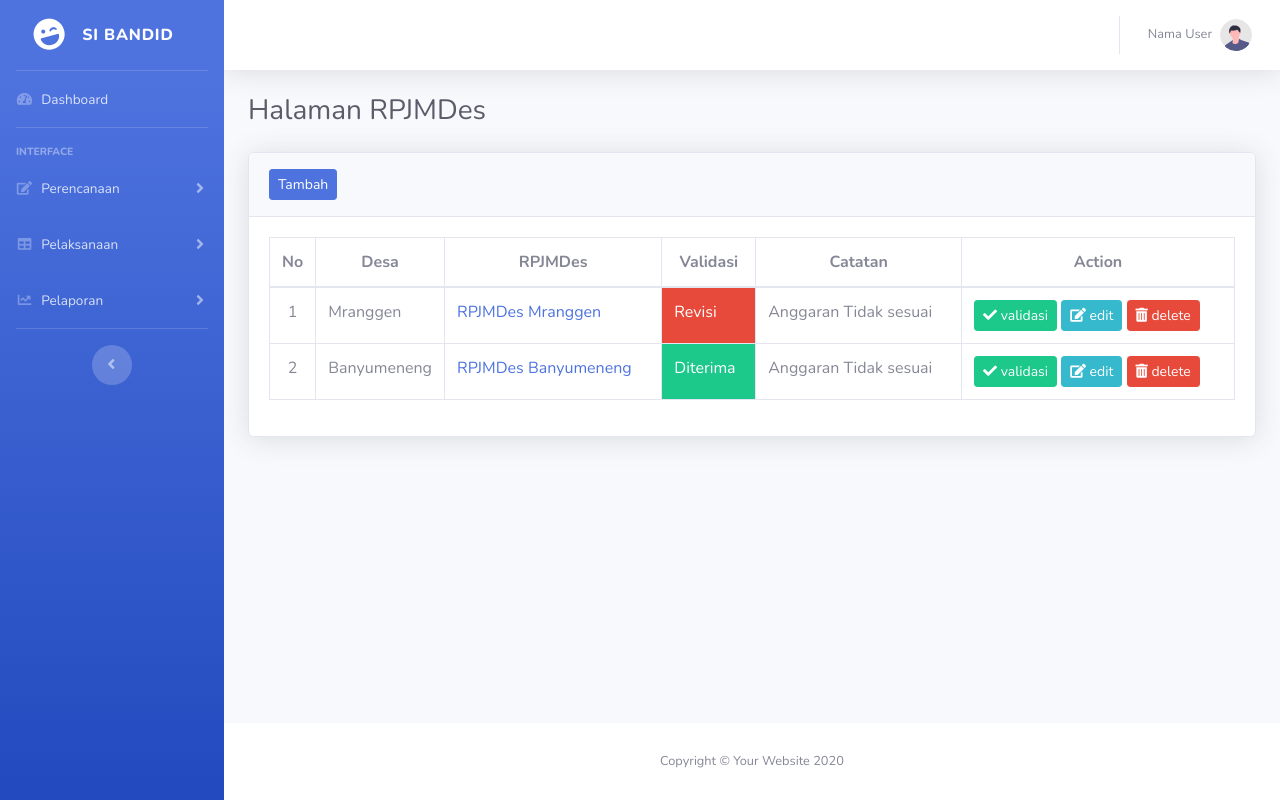
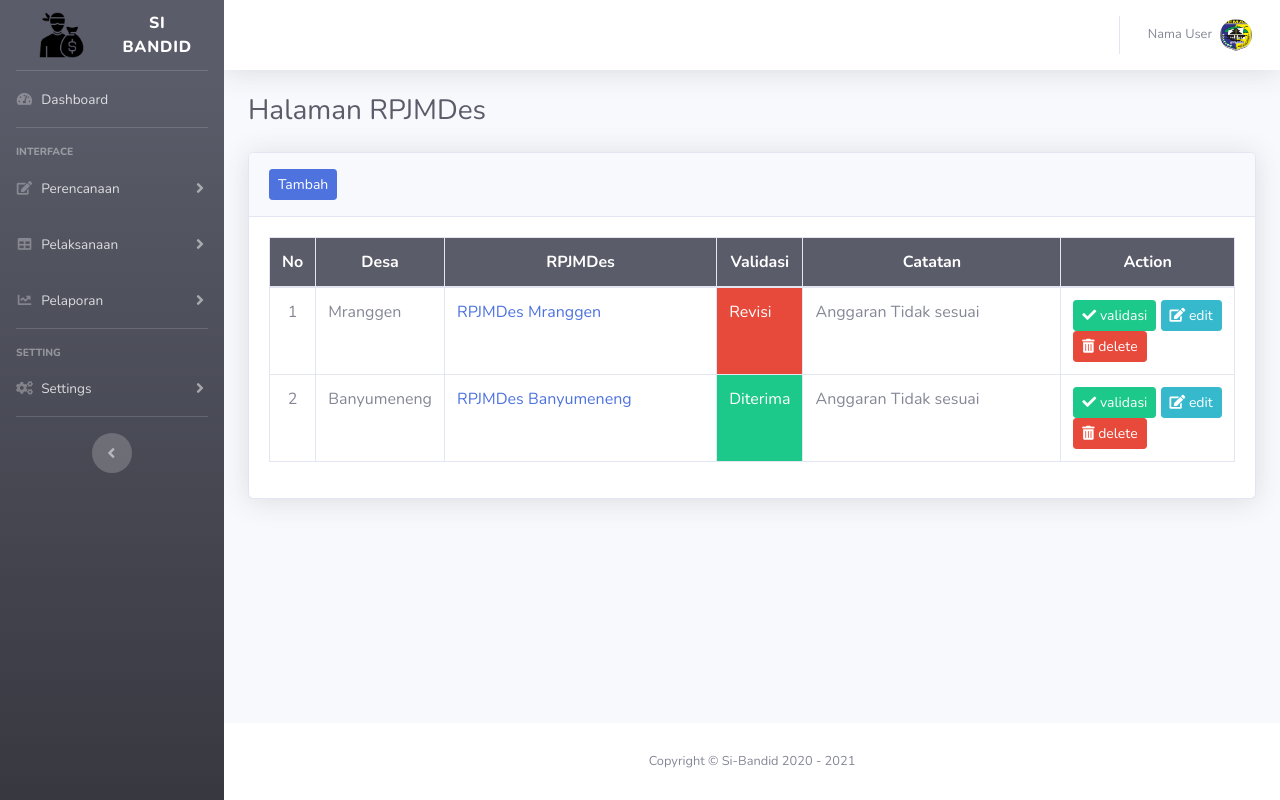
Before and after one commit to arissaturrohman/si-bandid, a PHP site: page /index.php?page=rpjmdes in a window 1280 px wide. Run offline with PHP 8.4, Linux system fonts and the light colour scheme; data that the repository does not hold is empty.

Commit message:
tampilan rpjmdes

```diff
--- a/index.php
+++ b/index.php
@@ -23,6 +23,7 @@ error_reporting(E_ALL ^ (E_NOTICE | E_WARNING));
 
   <!-- Custom styles for this template-->
   <link href="css/sb-admin-2.min.css" rel="stylesheet">
+  <link rel="shortcut icon" href="img/icon_bandit.png" type="image/x-icon">
 
 </head>
 
@@ -32,12 +33,13 @@ error_reporting(E_ALL ^ (E_NOTICE | E_WARNING));
   <div id="wrapper">
 
     <!-- Sidebar -->
-    <ul class="navbar-nav bg-gradient-primary sidebar sidebar-dark accordion" id="accordionSidebar">
+    <ul class="navbar-nav bg-gradient-dark sidebar sidebar-dark accordion" id="accordionSidebar">
 
       <!-- Sidebar - Brand -->
       <a class="sidebar-brand d-flex align-items-center justify-content-center" href="index.php">
-        <div class="sidebar-brand-icon rotate-n-15">
-          <i class="fas fa-laugh-wink"></i>
+        <div class="sidebar-brand-icon">
+          <!-- <i class="fas fa-mask"></i> -->
+          <img src="img/icon_bandit.png" width="50%" alt="">
         </div>
         <div class="sidebar-brand-text mx-3">SI BANDID</div>
       </a>
@@ -124,6 +126,31 @@ error_reporting(E_ALL ^ (E_NOTICE | E_WARNING));
       </li>
 
       <!-- Divider -->
+      <hr class="sidebar-divider">
+
+      <!-- Heading -->
+      <div class="sidebar-heading">
+        Setting
+      </div>
+
+      <!-- Nav Item - Setting Collapse Menu -->
+      <li class="nav-item">
+        <a class="nav-link collapsed" href="#" data-toggle="collapse" data-target="#collapsesetting" aria-expanded="true" aria-controls="collapsesetting">
+          <i class="fas fa-fw fa-cogs"></i>
+          <span>Settings</span>
+        </a>
+        <div id="collapsesetting" class="collapse" aria-labelledby="headingsetting" data-parent="#accordionSidebar">
+          <div class="bg-white py-2 collapse-inner rounded">
+            <h6 class="collapse-header">Custom Pengaturan:</h6>
+            <a class="collapse-item" href="#">Profile</a>
+            <a class="collapse-item" href="#">Ganti Password</a>
+            <!-- Tombol users tampil jika login admin -->
+            <a class="collapse-item" href="#">Users</a>
+          </div>
+        </div>
+      </li>
+
+      <!-- Divider -->
       <hr class="sidebar-divider d-none d-md-block">
 
       <!-- Sidebar Toggler (Sidebar) -->
@@ -157,7 +184,7 @@ error_reporting(E_ALL ^ (E_NOTICE | E_WARNING));
             <li class="nav-item dropdown no-arrow">
               <a class="nav-link dropdown-toggle" href="#" id="userDropdown" role="button" data-toggle="dropdown" aria-haspopup="true" aria-expanded="false">
                 <span class="mr-2 d-none d-lg-inline text-gray-600 small">Nama User</span>
-                <img class="img-profile rounded-circle" src="img/undraw_profile.svg">
+                <img class="img-profile rounded-circle" src="img/logo_demak.png">
               </a>
               <!-- Dropdown - User Information -->
               <div class="dropdown-menu dropdown-menu-right shadow animated--grow-in" aria-labelledby="userDropdown">
@@ -197,7 +224,7 @@ error_reporting(E_ALL ^ (E_NOTICE | E_WARNING));
       <footer class="sticky-footer bg-white">
         <div class="container my-auto">
           <div class="copyright text-center my-auto">
-            <span>Copyright &copy; Your Website 2020</span>
+            <span>Copyright &copy; Si-Bandid 2020 - <?= date("Y"); ?></span>
           </div>
         </div>
       </footer>
@@ -246,11 +273,11 @@ error_reporting(E_ALL ^ (E_NOTICE | E_WARNING));
   <script src="js/sb-admin-2.min.js"></script>
 
   <script>
-        $(".custom-file-input").on("change", function() {
-            var fileName = $(this).val().split("\\").pop();
-            $(this).siblings(".custom-file-label").addClass("selected").html(fileName);
-        });
-    </script>
+    $(".custom-file-input").on("change", function() {
+      var fileName = $(this).val().split("\\").pop();
+      $(this).siblings(".custom-file-label").addClass("selected").html(fileName);
+    });
+  </script>
 
 </body>
 
--- a/page/rpjmdes/rpjmdes.php
+++ b/page/rpjmdes/rpjmdes.php
@@ -1,29 +1,30 @@
 <h1 class="h3 mb-4 text-gray-800">Halaman RPJMDes</h1>
 <div class="card shadow mb-4">
   <div class="card-header py-3">
-    <!-- <h6 class="m-0 font-weight-bold text-primary">Data RPJMDes</h6> -->
     <a href="#" class="btn btn-sm btn-primary" data-toggle="modal" data-target="#add_rpjmdesModal">Tambah</a>
   </div>
   <div class="card-body">
     <div class="table-responsive">
       <table class="table table-bordered" id="dataTable" width="100%" cellspacing="0">
-        <thead>
+        <thead class="bg-dark text-white">
           <tr>
             <th width="3%" class="text-center">No</th>
             <th width="5%" class="text-center">Desa</th>
             <th class="text-center">RPJMDes</th>
-            <th class="text-center">Validasi</th>
+            <th width="5%" class="text-center">Validasi</th>
             <th class="text-center">Catatan</th>
-            <th class="text-center">Action</th>
+            <!-- Kolom action tampil jika user sudah login -->
+            <th width="18%" class="text-center">Action</th>
           </tr>
         </thead>
         <tbody>
           <tr>
             <td class="text-center">1</td>
             <td>Mranggen</td>
-            <!-- Bisa di download untuk di koreksi -->
+            <!-- Bisa di download untuk di koreksi, muncul link jika user sudah login jika belum login jangan tampilkan linknya-->
             <td><a href="#">RPJMDes Mranggen</a></td>
-            <!-- Jika catatan revisi kolom berwarna merah kalau di terima warna hijau -->
+
+            <!-- Jika catatan "revisi" kolom berwarna merah kalau "diterima" warna hijau -->
             <td class="bg-danger text-white">Revisi</td>
             <td>Anggaran Tidak sesuai </td>
             <td>
@@ -36,9 +37,10 @@
           <tr>
             <td class="text-center">2</td>
             <td>Banyumeneng</td>
-            <!-- Bisa di download untuk di koreksi -->
+            <!-- Bisa di download untuk di koreksi, muncul link jika user sudah login jika belum login jangan tampilkan linknya-->
             <td><a href="#">RPJMDes Banyumeneng</a></td>
-            <!-- Jika catatan revisi kolom berwarna merah kalau di terima warna hijau -->
+
+            <!-- Jika catatan "revisi" kolom berwarna merah kalau "diterima" warna hijau -->
             <td class="bg-success text-white">Diterima</td>
             <td>Anggaran Tidak sesuai </td>
             <td>
@@ -127,8 +129,8 @@
             <label for="exampleFormControlSelect1">Validasi</label>
             <select class="form-control" id="exampleFormControlSelect1">
               <option>-- Pilih --</option>
-              <option>Revisi</option>
-              <option>Diterima</option>
+              <option value="Revisi">Revisi</option>
+              <option value="Diterima">Diterima</option>
             </select>
           </div>
           <div class="form-group">
```
Also changed, not shown: img/icon_bandit.png (added), img/logo_demak.png (added).
